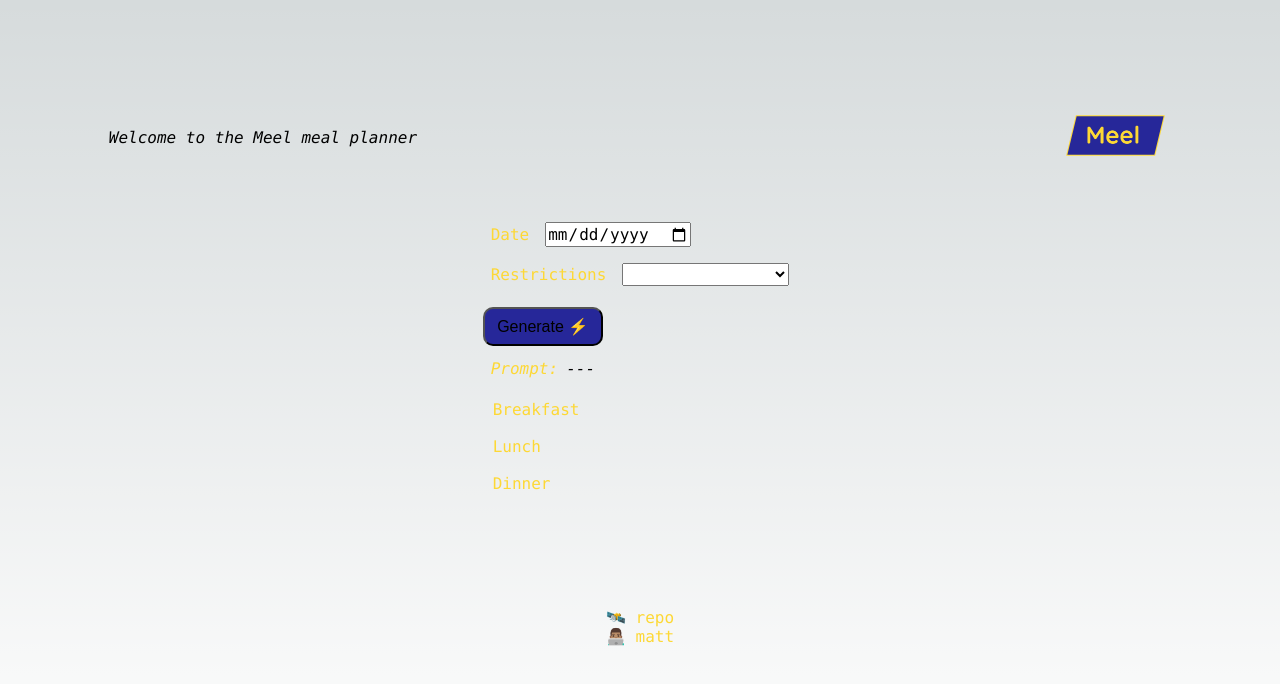
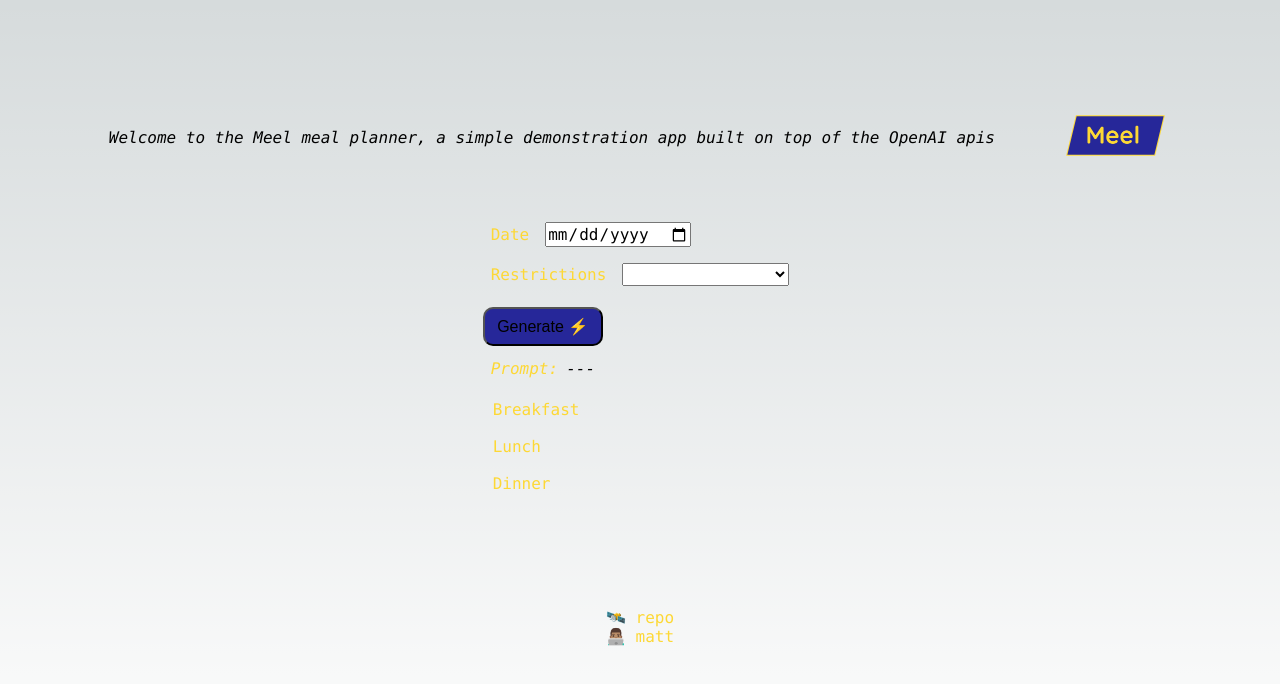
Before and after one commit to matthew-smith-miller/meal-planner, a Next.js app: page / in a window 1280 px wide. Shown: the top 684 px of the page. Built offline with nearby package versions, Linux system fonts and the light colour scheme.

Commit message:
Expand welcome message

```diff
--- a/pages/index.tsx
+++ b/pages/index.tsx
@@ -33,7 +33,7 @@ export default function Home() {
       <main className={styles.main}>
         <div className={styles.description}>
           <p>
-            Welcome to the Meel meal planner
+            Welcome to the Meel meal planner, a simple demonstration app built on top of the OpenAI apis
           </p>
           <div>
             <a
```
